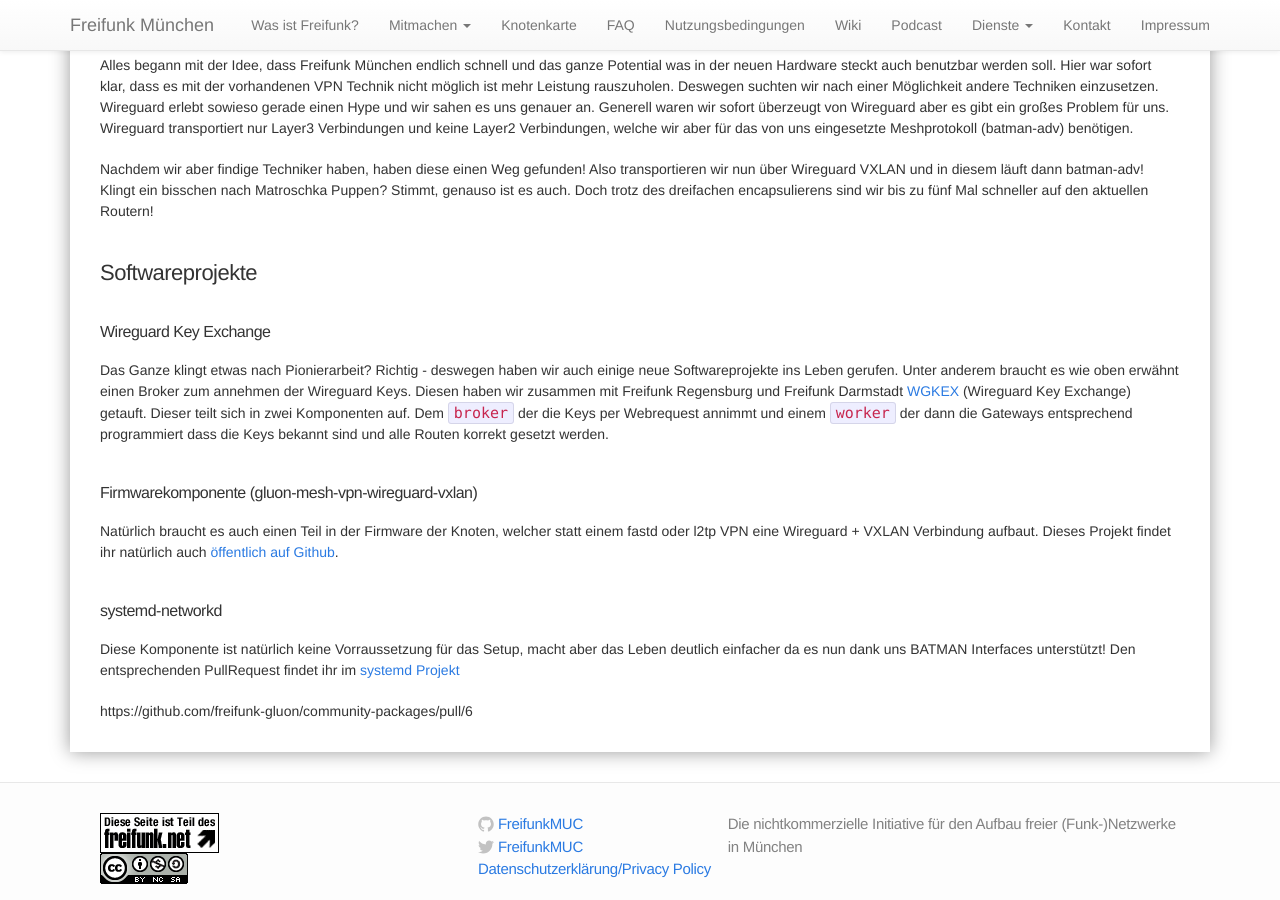
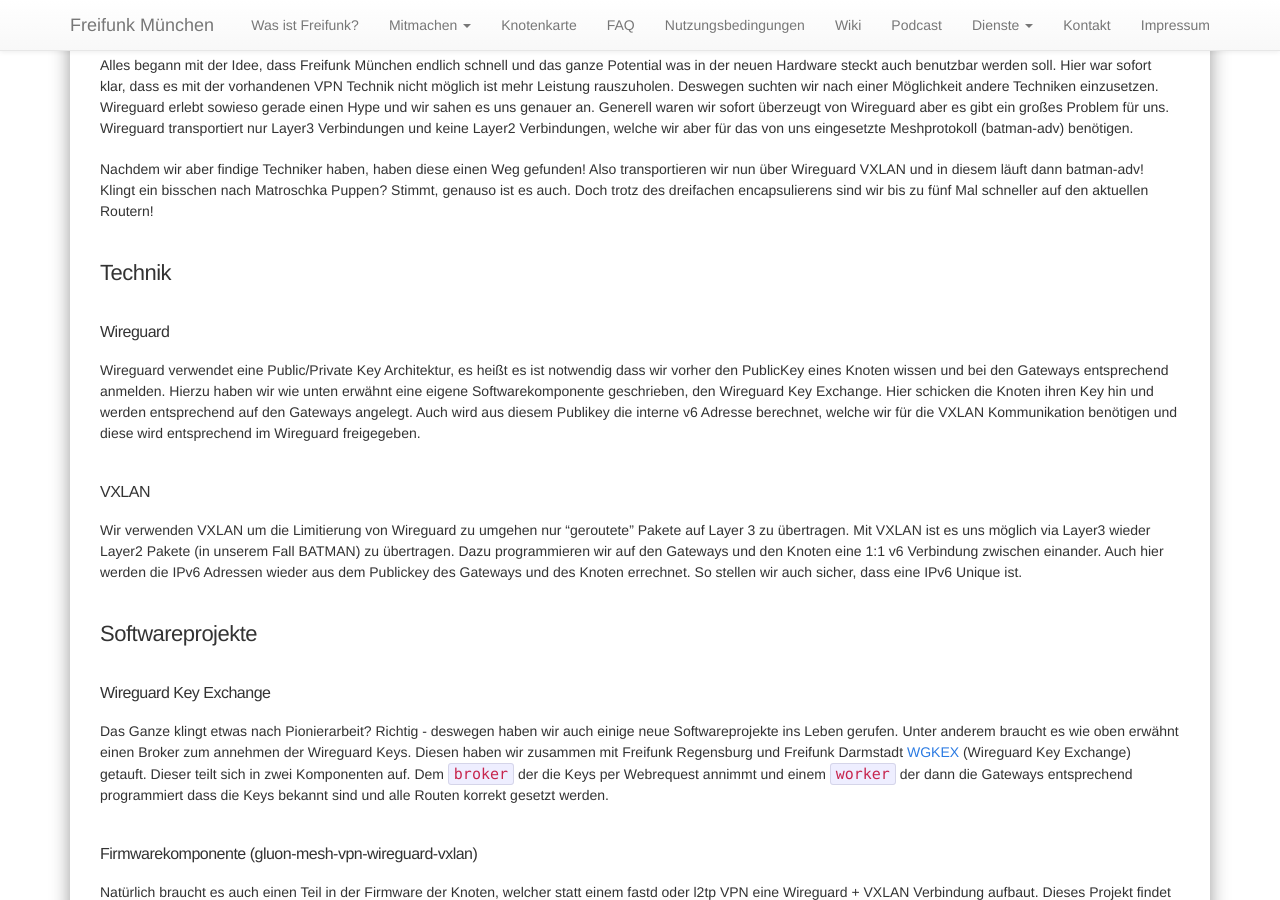
Before and after one commit to freifunkMUC/freifunkmuc.github.io, a Jekyll site: the page built from _posts/2020-12-03-wireguard-firmware.markdown, in a window 1280 px wide and 900 px high, scrolled down 308 px. Built offline with Jekyll 4.4.1, drawn with Linux system fonts in a browser that asks for light colours.

Commit message:
Update 2020-12-03-wireguard-firmware.markdown

```diff
--- a/_posts/2020-12-03-wireguard-firmware.markdown
+++ b/_posts/2020-12-03-wireguard-firmware.markdown
@@ -12,6 +12,14 @@ Alles begann mit der Idee, dass Freifunk München endlich schnell und das ganze
 
 Nachdem wir aber findige Techniker haben, haben diese einen Weg gefunden! Also transportieren wir nun über Wireguard VXLAN und in diesem läuft dann batman-adv! Klingt ein bisschen nach Matroschka Puppen? Stimmt, genauso ist es auch. Doch trotz des dreifachen encapsulierens sind wir bis zu fünf Mal schneller auf den aktuellen Routern!
 
+### Technik
+
+#### Wireguard
+Wireguard verwendet eine Public/Private Key Architektur, es heißt es ist notwendig dass wir vorher den PublicKey eines Knoten wissen und bei den Gateways entsprechend anmelden. Hierzu haben wir wie unten erwähnt eine eigene Softwarekomponente geschrieben, den Wireguard Key Exchange. Hier schicken die Knoten ihren Key hin und werden entsprechend auf den Gateways angelegt. Auch wird aus diesem Publikey die interne v6 Adresse berechnet, welche wir für die VXLAN Kommunikation benötigen und diese wird entsprechend im Wireguard freigegeben.
+
+#### VXLAN
+Wir verwenden VXLAN um die Limitierung von Wireguard zu umgehen nur "geroutete" Pakete auf Layer 3 zu übertragen. Mit VXLAN ist es uns möglich via Layer3 wieder Layer2 Pakete (in unserem Fall BATMAN) zu übertragen. Dazu programmieren wir auf den Gateways und den Knoten eine 1:1 v6 Verbindung zwischen einander. Auch hier werden die IPv6 Adressen wieder aus dem Publickey des Gateways und des Knoten errechnet. So stellen wir auch sicher, dass eine IPv6 Unique ist.
+
 ### Softwareprojekte
 
 #### Wireguard Key Exchange
```
